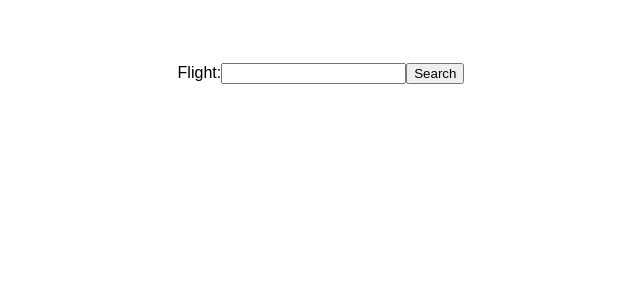
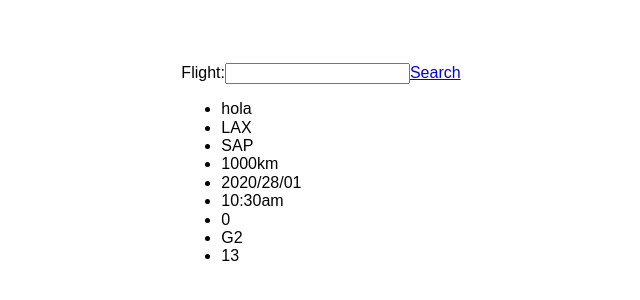
Before and after one commit to JSalazr/flight-tracker, a React app: page /hola in a window 1280 px wide. Shown: the top 300 px of the page, without its empty margins (319-959 px from the left). Built offline with nearby package versions, Linux system fonts and the light colour scheme.

Commit message:
Added single page routing and axios for requests.

```diff
--- a/package.json
+++ b/package.json
@@ -10,11 +10,13 @@
   "license": "MIT",
   "private": false,
   "dependencies": {
+    "axios": "^0.19.2",
     "css-loader": "^3.4.2",
     "node-sass": "^4.13.1",
     "react": "^16.12.0",
     "react-dom": "^16.12.0",
     "react-redux": "^7.1.3",
+    "react-router-dom": "^5.1.2",
     "redux": "^4.0.5",
     "sass-loader": "^8.0.2",
     "style-loader": "^1.1.3"
@@ -23,7 +25,6 @@
     "@babel/core": "^7.8.3",
     "@babel/plugin-proposal-class-properties": "^7.8.3",
     "@babel/preset-env": "^7.8.3",
-    "@babel/preset-es2015": "^7.0.0-beta.53",
     "@babel/preset-react": "^7.8.3",
     "babel-loader": "^8.0.6",
     "webpack": "^4.41.5",
--- a/src/App.js
+++ b/src/App.js
@@ -1,14 +1,29 @@
 import React from 'react';
+import {
+  BrowserRouter as Router,
+  Switch,
+  Route
+} from 'react-router-dom';
 import LandingPage from './components/landingPage';
+import ResultPage from './components/resultPage';
 import './styles/styles.scss';
 
 class App extends React.Component {
   render() {
 
     return (
-			<div className="container">
-				<LandingPage className="landingPage" />
-			</div>
+      <Router>
+        <div className="container">
+          <Switch>
+            <Route path='/:flight' children={
+              <ResultPage className="landingPage" />
+            } />
+            <Route path='/' children={
+              <LandingPage className="landingPage" />
+            } />
+          </Switch>
+        </div>
+      </Router>
     );
   }
 }
--- /dev/null
+++ b/src/components/resultPage/components/flightInformation.js
@@ -0,0 +1,54 @@
+import React from 'react';
+import { connect } from 'react-redux';
+import { searchFlight } from '../../../redux/actions';
+
+class FlightInformation extends React.Component {
+  constructor(props) {
+    super(props);
+  }
+
+  componentDidMount() {
+    const { flight, flightInformation} = this.props;
+    if(flight !== flightInformation.flightNumber){
+      this.search();
+    }
+  }
+
+  search = () => {
+    this.props.searchFlightDispatcher(this.props.flight);
+  }
+
+  render() {
+    const { flightInformation } = this.props;
+    return (
+      <>
+        {flightInformation.flightNumber && (
+        <ul>
+          <li>{flightInformation.flightNumber}</li>
+          <li>{flightInformation.location.origin}</li>
+          <li>{flightInformation.location.destination}</li>
+          <li>{flightInformation.location.distance}</li>
+          <li>{flightInformation.date}</li>
+          <li>{flightInformation.arrivalTime}</li>
+          <li>{flightInformation.delay}</li>
+          <li>{flightInformation.terminal}</li>
+          <li>{flightInformation.baggage}</li>
+        </ul>)}
+      </>
+    );
+  }
+}
+
+const mapStateToProps = (state) => {
+  return {
+    flightInformation: state.search.flightInformation
+  };
+};
+
+const mapDispatchToProps = (dispatch) => {
+  return {
+    searchFlightDispatcher: (searchText) => dispatch(searchFlight(searchText))
+  };
+};
+
+export default connect(mapStateToProps, mapDispatchToProps)(FlightInformation);
--- /dev/null
+++ b/src/components/resultPage/index.js
@@ -0,0 +1,18 @@
+import React from 'react';
+import { useParams } from 'react-router-dom';
+import SearchForm from '../search';
+import FlightInformation from './components/flightInformation';
+
+function ResultPage() {
+
+  let { flight } = useParams();
+
+  return (
+    <div>
+      <SearchForm />
+      <FlightInformation flight={flight} />
+    </div>
+  );
+}
+
+export default ResultPage;
--- a/src/components/search/index.js
+++ b/src/components/search/index.js
@@ -1,6 +1,7 @@
 import React from 'react';
 import { connect } from 'react-redux';
 import { searchFlight } from '../../redux/actions';
+import { Link } from 'react-router-dom';
 
 class SearchForm extends React.Component {
   constructor(props) {
@@ -22,15 +23,14 @@ class SearchForm extends React.Component {
   }
 
   render() {
+    const { searchText } = this.state;
     return (
       <>
         <label>
           Flight:
           <input onChange={this.onChangeFlight} type="text" name="name" />
         </label>
-        <button onClick={this.search}>
-          Search
-        </button>
+        <Link to={`/${searchText}`} onClick={this.search}>Search</Link>
       </>
     );
   }
--- a/src/redux/actions.js
+++ b/src/redux/actions.js
@@ -1,4 +1,5 @@
 import { SET_SEARCH_TEXT, SEARCH_FLIGHT } from "./actionTypes";
+import axios from 'axios';
 
 export const setSearchText = searchText => ({
   type: SET_SEARCH_TEXT,
@@ -8,6 +9,11 @@ export const setSearchText = searchText => ({
 });
 
 export const searchFlight = searchText => {
+  // axios.get('https://api.flightstats.com/flex/flightstatus/rest/v2/json/flight/status/FR/147/arr/2020/1/28', {
+  //   value: "FR147"
+  // }).then(response => {
+  //   console.log(response.data);
+  // });
   const flightInformation = {
     flightNumber: searchText,
     location: {
--- a/webpack.config.js
+++ b/webpack.config.js
@@ -26,7 +26,10 @@ const config = {
   output: {
     path: __dirname,
     filename: 'bundle.js'
-},
+  },
+  devServer: {
+    historyApiFallback: true
+  }
 };
 
 module.exports = config;
```
Also changed, not shown: 1 other file (tests, documents, lock files or other folders).
